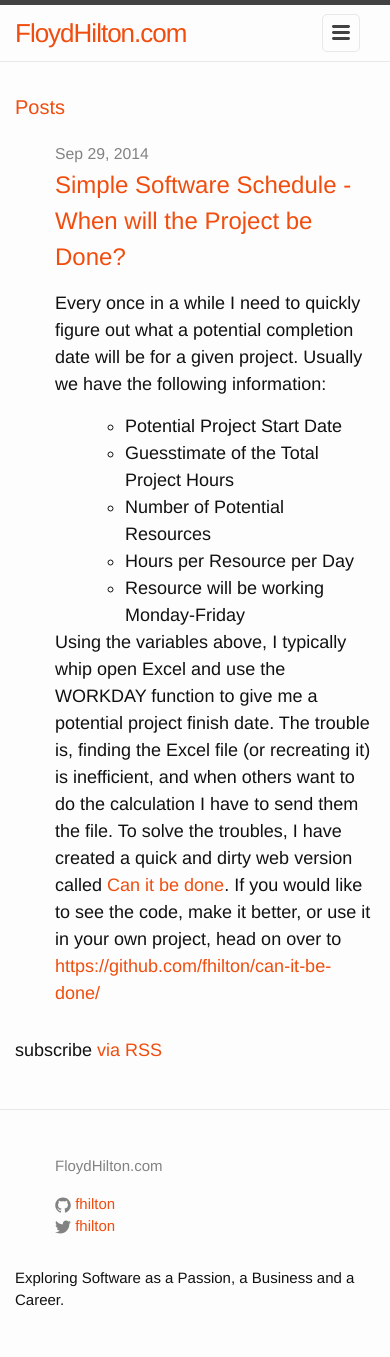
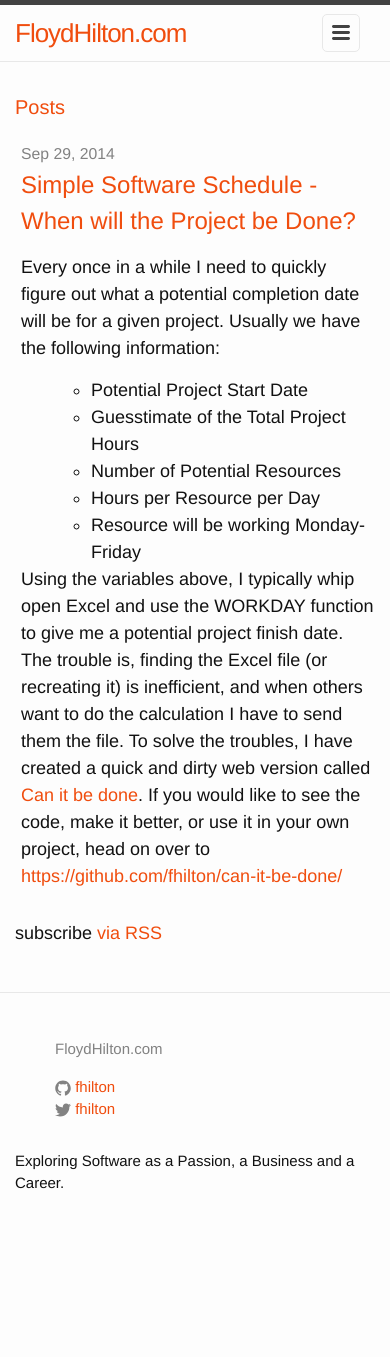
Before and after one commit to fhilton/fhilton.github.io, a Jekyll site: the page built from index.html, in a window 390 px wide. Built offline with Jekyll 4.4.1, drawn with Linux system fonts in a browser that asks for light colours; after the commit the page ends 1240 px from its top, so only the background shows below that.

Commit message:
Fixed padding for phones.

```diff
--- a/_sass/_layout.scss
+++ b/_sass/_layout.scss
@@ -172,9 +172,14 @@
     font-size: 20px;
 }
 
+
 .post-list {
     margin-left: 0;
     list-style: none;
+    @include media-query($break-small)
+    {
+        padding-left: 6px;
+    }
 
     > li {
         margin-bottom: $spacing-unit;
--- a/css/main.scss
+++ b/css/main.scss
@@ -25,6 +25,7 @@ $grey-color-dark:  darken($grey-color, 25%);
 
 $on-palm:          600px;
 $on-laptop:        800px;
+$break-small:      500px;
 
 
 
```
